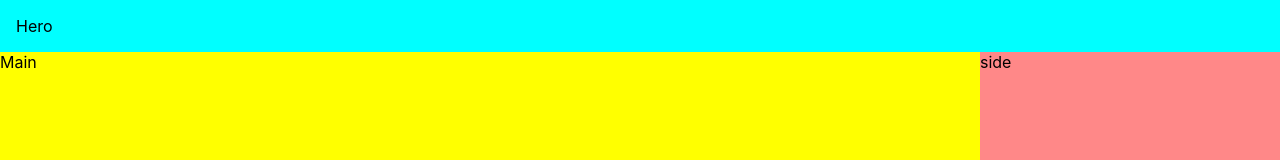
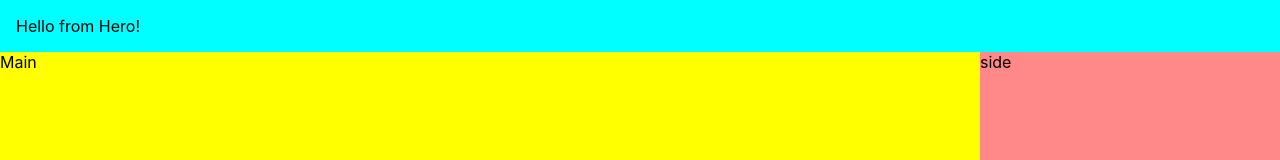
Before and after one commit to ralleyne531/Portfolio, a React (Create React App) app in the folder UI/portfolio/: page / in a window 1280 px wide. Shown: the top 160 px of the page. Built offline with nearby package versions, Linux system fonts and the light colour scheme.

Commit message:
Creating Hero component and linking with app

```diff
--- a/UI/portfolio/src/App.js
+++ b/UI/portfolio/src/App.js
@@ -1,4 +1,5 @@
 import './App.css';
+import Hero from "./Components/Hero";
 import React from 'react'
 
 function App() {
@@ -15,7 +16,7 @@
     <>
     <div className="App">
       <hero>
-        Hero
+        <Hero/>
         <button onClick={toggleSidebar}>Button</button>
       </hero>
       <aside class={isSidebarHidden ? "" : 'show'}>side</aside>
--- /dev/null
+++ b/UI/portfolio/src/Components/Hero.js
@@ -0,0 +1,8 @@
+import React from 'react';
+export default function Hero(){
+    return(
+    <>
+        Hello from Hero!
+    </>
+    );
+}
```
